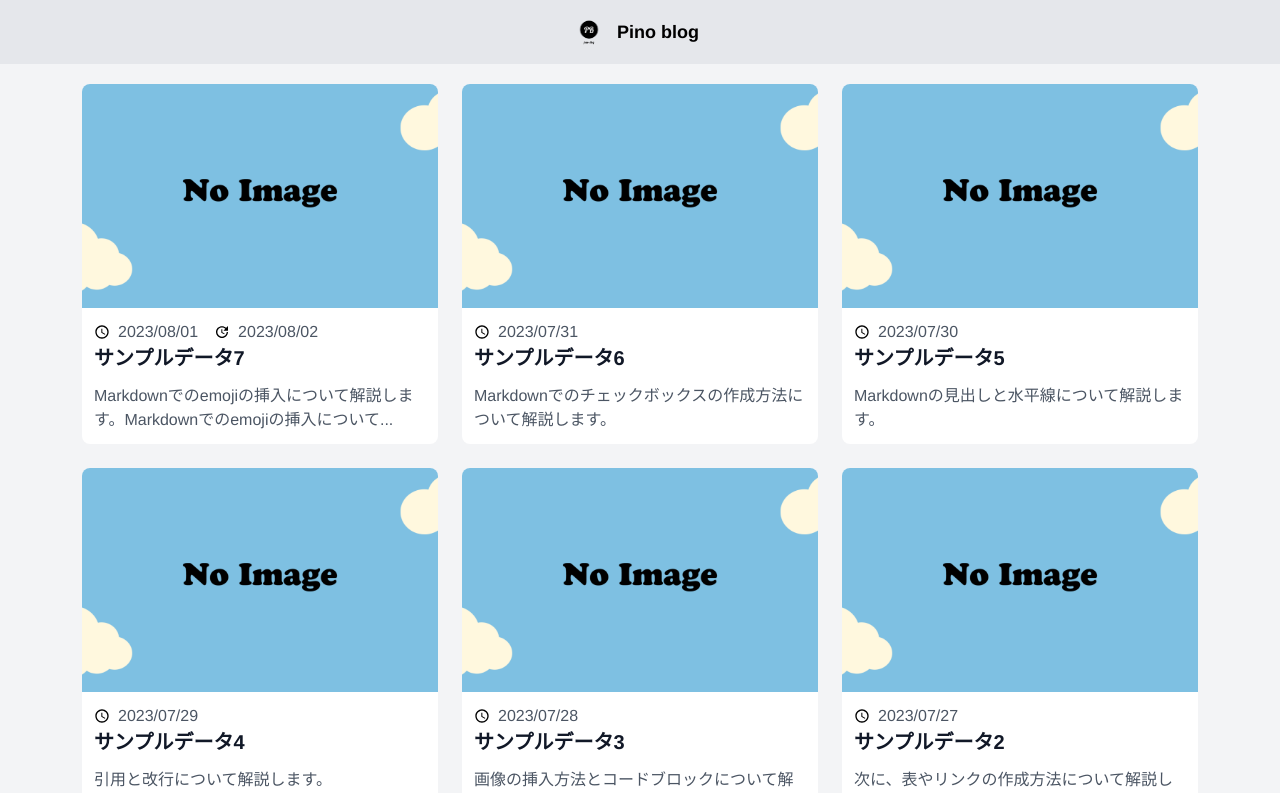
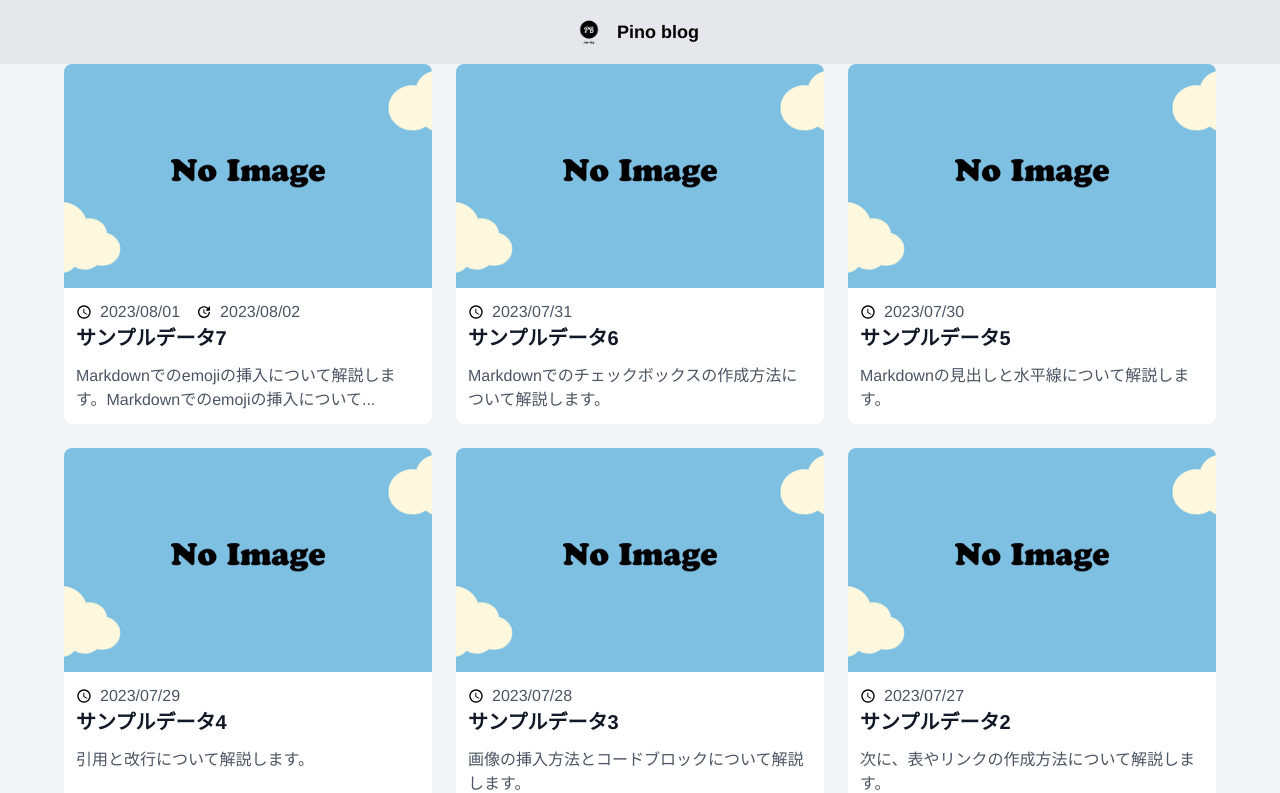
Before and after one commit to 0701pino/blog-sample, a Next.js app in the folder next_app/: page /page/1 in a window 1280 px wide. Shown: the top 793 px of the page. Built offline with nearby package versions, Linux system fonts and the light colour scheme.

Commit message:
デザイン微修正

```diff
--- a/next_app/src/app/page/[page]/page.tsx
+++ b/next_app/src/app/page/[page]/page.tsx
@@ -8,7 +8,7 @@
   console.log(maxPage);
   return (
     <>
-      <div className="flex flex-col items-center m-5">
+      <div className="flex flex-col items-center  ">
         <div className="max-w-[90%]">
           <PagePosts pagePosts={pagePosts} />
         </div>
--- a/next_app/src/app/post/[slug]/page.tsx
+++ b/next_app/src/app/post/[slug]/page.tsx
@@ -13,7 +13,7 @@
   return (
     <>
       <div className="p-3">
-        <div className="flex justify-center max-w-full m-5">
+        <div className="flex justify-center max-w-full">
           <Image
             src={post.image ? `/images/${post.image}` : "/images/no-image.png"}
             alt=""
```
